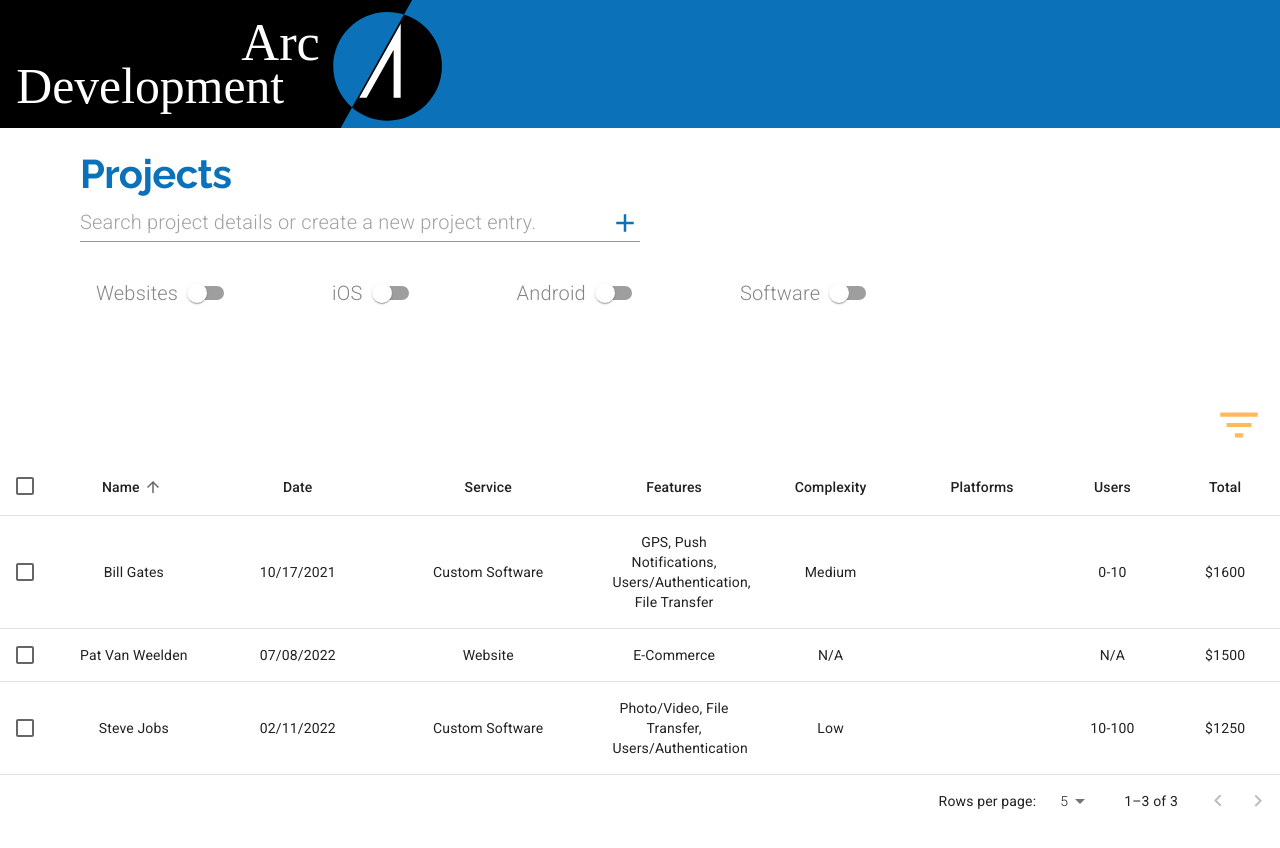
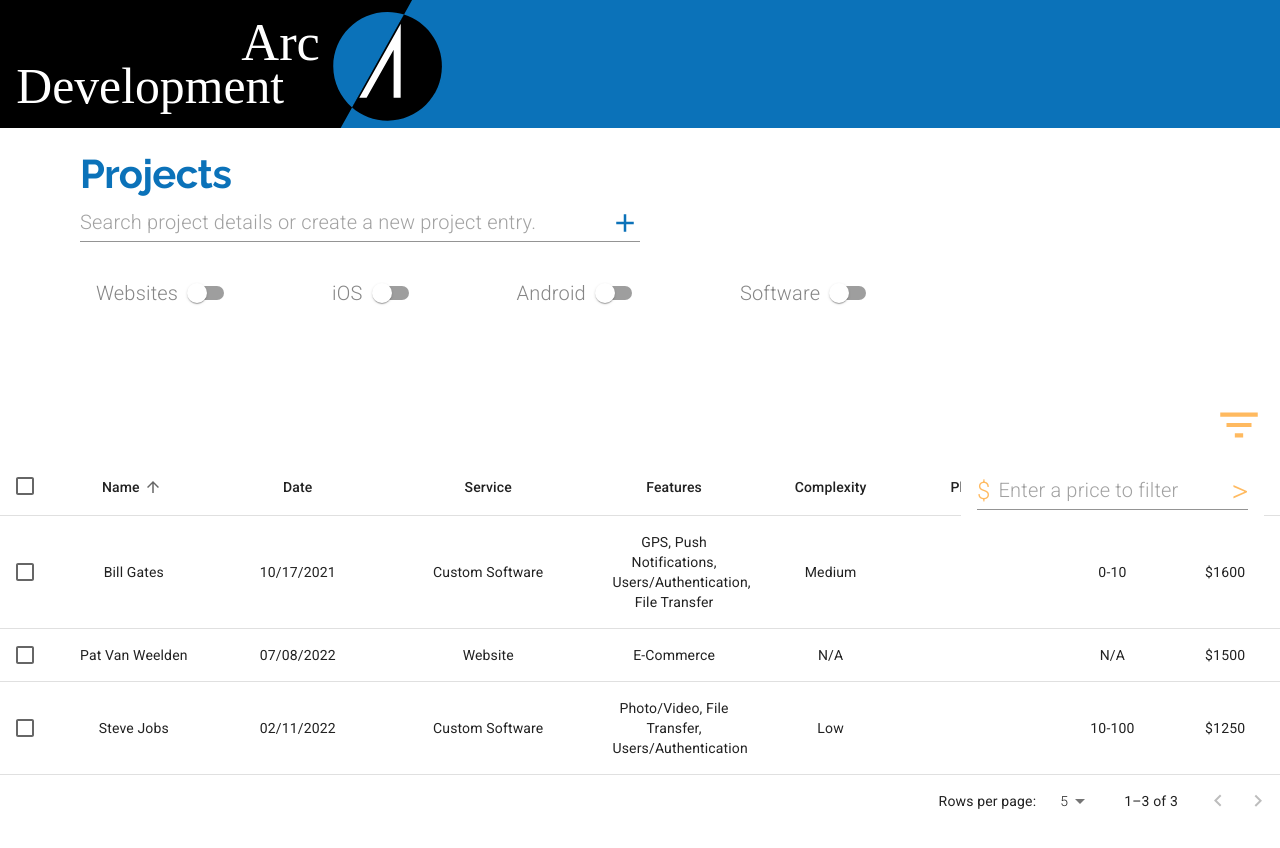
Before and after one commit to pvanweel2997/project-manager, a Next.js app: page / in a window 1280 px wide. Both pictures are taken after a click on the button 1239 px from the left and 424 px from the top of the page. Shown: the top 848 px of the page. Built offline with nearby package versions, Linux system fonts and the light colour scheme.

Commit message:
added chip to show price filter

```diff
--- a/src/ui/EnhancedTable.js
+++ b/src/ui/EnhancedTable.js
@@ -14,12 +14,23 @@ import Typography from '@mui/material/Typography';
 import Paper from '@mui/material/Paper';
 import Checkbox from '@mui/material/Checkbox';
 import IconButton from '@mui/material/IconButton';
-import { Tooltip, Snackbar, Button } from '@mui/material';
+import {
+  Tooltip,
+  Snackbar,
+  Button,
+  Menu,
+  MenuItem,
+  TextField,
+  InputAdornment,
+  Chip,
+  Grid,
+} from '@mui/material';
 import FormControlLabel from '@mui/material/FormControlLabel';
 import Switch from '@mui/material/Switch';
 import DeleteIcon from '@mui/icons-material/Delete';
 import FilterListIcon from '@mui/icons-material/FilterList';
 import { visuallyHidden } from '@mui/utils';
+import { makeStyles } from '@mui/styles';
 
 // This method is created for cross-browser compatibility, if you don't
 // need to support IE11, you can use Array.prototype.sort() directly
@@ -123,19 +134,74 @@ function EnhancedTableHead(props) {
   );
 }
 
+const useToolbarStyles = makeStyles(theme => ({
+  root: {
+    paddingLeft: theme.spacing(2),
+    paddingRight: theme.spacing(1),
+  },
+  highlight:
+    theme.palette.type === 'light'
+      ? {
+          color: theme.palette.secondary.main,
+          backgroundColor: lighten(theme.palette.secondary.light, 0.85),
+        }
+      : {
+          color: theme.palette.text.primary,
+          backgroundColor: theme.palette.secondary.dark,
+        },
+  title: {
+    flex: '1 1 100%',
+  },
+  menu: {
+    '&:hover': {
+      backgroundColor: '#fff',
+    },
+    '&.Mui-focusVisible': {
+      backgroundColor: '#fff',
+    },
+  },
+  totalFilter: {
+    fontSize: '2rem',
+    color: theme.palette.common.orange,
+  },
+  dollarSign: {
+    fontSize: '1.5rem',
+    color: theme.palette.common.orange,
+  },
+}));
+
 const EnhancedTableToolbar = ({
   selected,
   setSelected,
   numSelected,
   rows,
   setRows,
+  filterPrice,
+  setFilterPrice,
+  totalFilter,
+  setTotalFilter,
 }) => {
+  const classes = useToolbarStyles();
   const [undo, setUndo] = React.useState([]);
+  const [anchorEl, setAnchorEl] = React.useState(null);
+  const [openMenu, setOpenMenu] = React.useState(false);
+
   const [alert, setAlert] = React.useState({
     open: false,
     backgroundColor: '#FF3232',
     message: 'Row deleted!',
   });
+
+  const handleClick = e => {
+    setAnchorEl(e.currentTarget);
+    setOpenMenu(true);
+  };
+
+  const handleClose = e => {
+    setAnchorEl(null);
+    setOpenMenu(false);
+  };
+
   const onDelete = () => {
     const newRows = [...rows];
     const selectedRows = newRows.filter(row => selected.includes(row.name));
@@ -154,6 +220,48 @@ const EnhancedTableToolbar = ({
     Array.prototype.push.apply(newRows, ...redo);
     setRows(newRows);
     // setUndo([]);
+  };
+
+  const handleTotalFilter = e => {
+    setFilterPrice(e.target.value);
+
+    if (e.target.value === '') {
+      return;
+    }
+
+    const newRows = [...rows];
+    newRows.map(row =>
+      eval(
+        `${e.target.value} ${
+          totalFilter === '=' ? '===' : totalFilter
+        }  ${row.total.slice(1, row.total.length)}`
+      )
+        ? (row.search = true)
+        : (row.search = false)
+    );
+
+    setRows(newRows);
+  };
+
+  const filterChange = operator => {
+    if (filterPrice === '') {
+      const newRows = [...rows];
+      newRows.map(row => (row.search = true));
+      setRows(newRows);
+      return;
+    }
+
+    const newRows = [...rows];
+    newRows.map(row =>
+      eval(
+        `${filterPrice} ${
+          operator === '=' ? '===' : operator
+        }  ${row.total.slice(1, row.total.length)}`
+      )
+        ? (row.search = true)
+        : (row.search = false)
+    );
+    setRows(newRows);
   };
 
   return (
@@ -192,7 +300,7 @@ const EnhancedTableToolbar = ({
         </Tooltip>
       ) : (
         <Tooltip title="Filter list">
-          <IconButton>
+          <IconButton onClick={handleClick}>
             <FilterListIcon style={{ fontSize: 50 }} color="secondary" />
           </IconButton>
         </Tooltip>
@@ -222,9 +330,89 @@ const EnhancedTableToolbar = ({
 
         // autoHideDuration={4000}
       />
+      <Menu
+        id="simple-menu"
+        anchorEl={anchorEl}
+        open={openMenu}
+        onClose={handleClose}
+        elevation={0}
+        style={{ zIndex: 1302 }}
+        keepMounted
+      >
+        <MenuItem classes={{ root: classes.menu }}>
+          <TextField
+            value={filterPrice}
+            onChange={handleTotalFilter}
+            placeholder="Enter a price to filter"
+            InputProps={{
+              type: 'number',
+              startAdornment: (
+                <InputAdornment position="start">
+                  <span className={classes.dollarSign}>$</span>
+                </InputAdornment>
+              ),
+              endAdornment: (
+                <InputAdornment
+                  onClick={() => {
+                    setTotalFilter(
+                      totalFilter === '>'
+                        ? '<'
+                        : totalFilter === '<'
+                        ? '='
+                        : '>'
+                    );
+                    filterChange(
+                      totalFilter === '>'
+                        ? '<'
+                        : totalFilter === '<'
+                        ? '='
+                        : '>'
+                    );
+                  }}
+                  position="end"
+                  style={{ cursor: 'pointer' }}
+                >
+                  <span className={classes.totalFilter}>{totalFilter}</span>
+                </InputAdornment>
+              ),
+            }}
+            variant="standard"
+          ></TextField>
+        </MenuItem>
+      </Menu>
     </Toolbar>
   );
 };
+
+const useStyles = makeStyles(theme => ({
+  root: {
+    width: '100%',
+  },
+  paper: {
+    width: '100%',
+    marginBottom: theme.spacing(2),
+  },
+  table: {
+    minWidth: 750,
+  },
+  visuallyHidden: {
+    border: 0,
+    clip: 'rect(0 0 0 0)',
+    height: 1,
+    margin: -1,
+    overflow: 'hidden',
+    padding: 0,
+    position: 'absolute',
+    top: 20,
+    width: 1,
+  },
+  chip: {
+    marginRight: '2em',
+    backgroundColor: theme.palette.common.blue,
+    color: '#fff',
+  },
+}));
+
 export default function EnhancedTable({
   rows,
   setRows,
@@ -235,10 +423,13 @@ export default function EnhancedTable({
   androidChecked,
   softwareChecked,
 }) {
+  const classes = useStyles();
   const [order, setOrder] = React.useState('asc');
   const [orderBy, setOrderBy] = React.useState('name');
   const [selected, setSelected] = React.useState([]);
   const [rowsPerPage, setRowsPerPage] = React.useState(5);
+  const [filterPrice, setFilterPrice] = React.useState('');
+  const [totalFilter, setTotalFilter] = React.useState('>');
 
   const handleRequestSort = (event, property) => {
     const isAsc = orderBy === property && order === 'asc';
@@ -303,7 +494,6 @@ export default function EnhancedTable({
   const isSelected = name => selected.indexOf(name) !== -1;
 
   const switchFilters = () => {
-    console.log(rows);
     if (!websiteChecked && !iOSChecked && !androidChecked && !softwareChecked) {
       return rows;
     }
@@ -333,6 +523,26 @@ export default function EnhancedTable({
     return newRows3;
   };
 
+  const priceFilters = switchRows => {
+    if (filterPrice === '') {
+      return switchRows;
+    }
+
+    const newRows = [...switchRows];
+    newRows.map(row =>
+      eval(
+        `${filterPrice} ${
+          totalFilter === '=' ? '===' : totalFilter
+        }  ${row.total.slice(1, row.total.length)}`
+      )
+        ? row.search === false
+          ? null
+          : (row.search = true)
+        : (row.search = false)
+    );
+    return newRows;
+  };
+
   // Avoid a layout jump when reaching the last page with empty rows.
   const emptyRows =
     page > 0 ? Math.max(0, (1 + page) * rowsPerPage - rows.length) : 0;
@@ -346,6 +556,10 @@ export default function EnhancedTable({
           numSelected={selected.length}
           rows={rows}
           setRows={setRows}
+          filterPrice={filterPrice}
+          setFilterPrice={setFilterPrice}
+          totalFilter={totalFilter}
+          setTotalFilter={setTotalFilter}
         />
         <TableContainer>
           <Table
@@ -365,7 +579,7 @@ export default function EnhancedTable({
               {/* if you don't need to support IE11, you can replace the `stableSort` call with:
               rows.slice().sort(getComparator(order, orderBy)) */}
               {stableSort(
-                switchFilters().filter(row => row.search),
+                priceFilters(switchFilters()).filter(row => row.search),
                 getComparator(order, orderBy)
               )
                 .slice(page * rowsPerPage, page * rowsPerPage + rowsPerPage)
@@ -428,12 +642,34 @@ export default function EnhancedTable({
         <TablePagination
           rowsPerPageOptions={[5, 10, 25]}
           component="div"
-          count={rows.filter(row => row.search).length}
+          count={priceFilters(switchFilters()).filter(row => row.search).length}
           rowsPerPage={rowsPerPage}
           page={page}
           onPageChange={handleChangePage}
           onRowsPerPageChange={handleChangeRowsPerPage}
         />
+        <Grid container justifyContent={'flex-end'}>
+          <Grid item>
+            {filterPrice !== '' ? (
+              <Chip
+                onDelete={() => {
+                  setFilterPrice('');
+                  const newRows = [...rows];
+                  newRows.map(row => (row.search = true));
+                  setRows(newRows);
+                }}
+                className={classes.chip}
+                label={
+                  totalFilter === '>'
+                    ? `Less Than $${filterPrice}`
+                    : totalFilter === '<'
+                    ? `Greater Than $${filterPrice}`
+                    : `Equal to $${filterPrice}`
+                }
+              />
+            ) : null}
+          </Grid>
+        </Grid>
       </Paper>
     </Box>
   );
```
